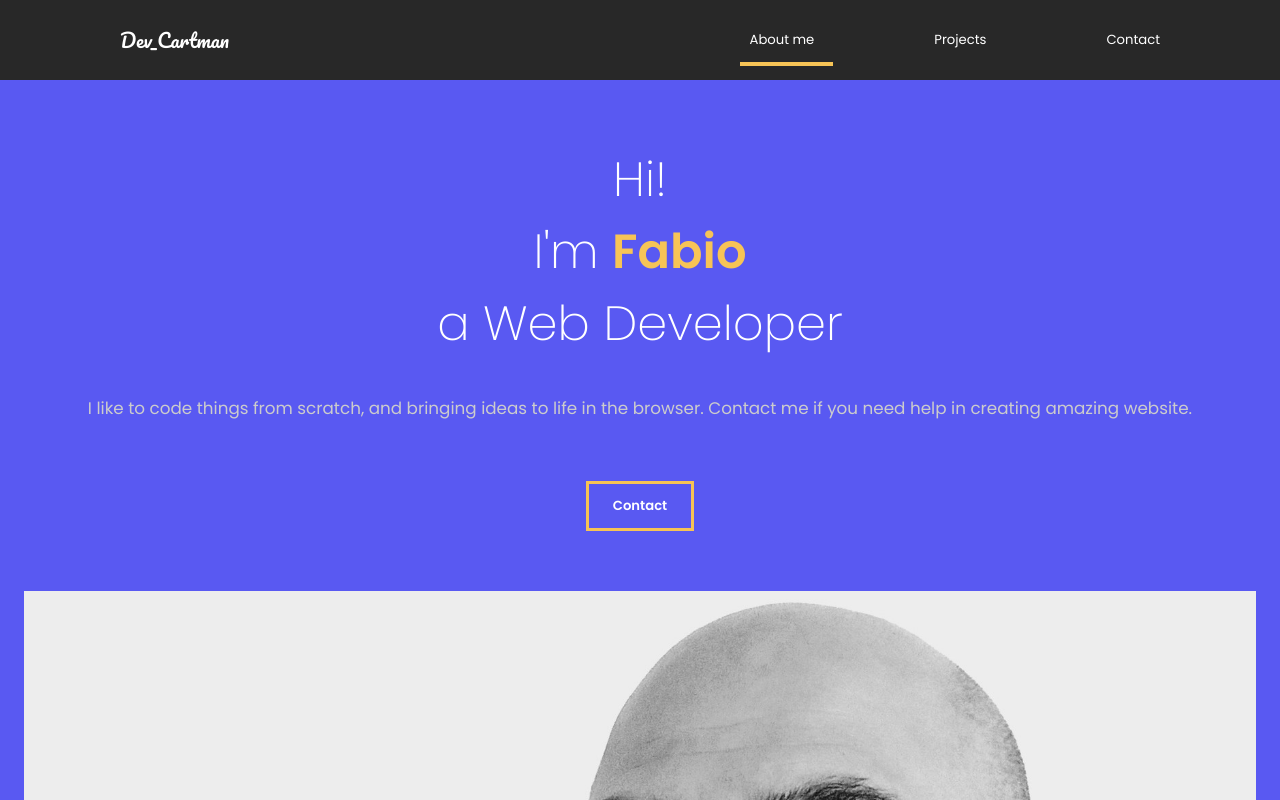
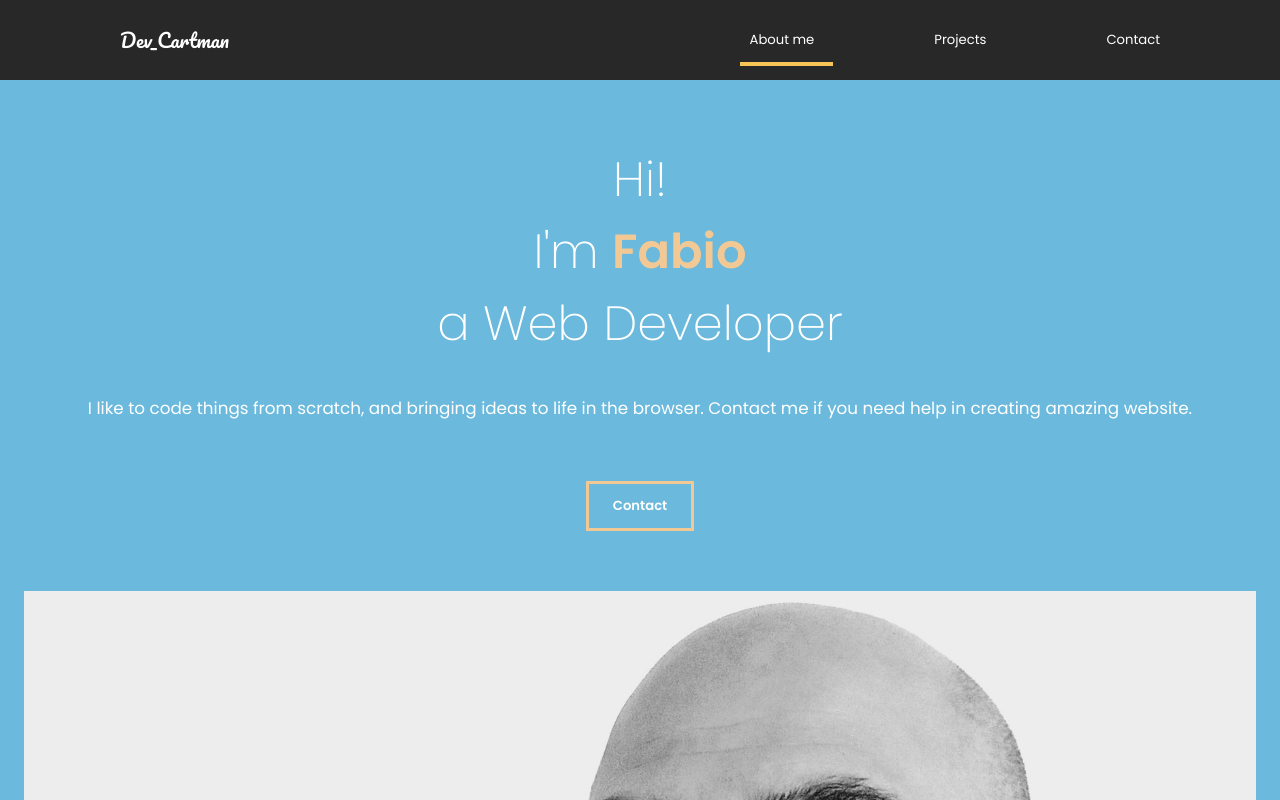
Before and after one commit to cartman1978/myportfolio, a React (Create React App) app: page / in a window 1280 px wide. Shown: the top 800 px of the page. Built offline with nearby package versions, Linux system fonts and the light colour scheme.

Commit message:
changed bg color

```diff
--- a/src/components/GlobalStyle.js
+++ b/src/components/GlobalStyle.js
@@ -9,7 +9,7 @@ const GlobalStyle = createGlobalStyle`
     }
 
     body {
-        background: #5959f2;
+        background: #6bb9dd;
         font-family: 'Poppins', sans-serif;
         overflow: hidden;
     }
@@ -29,12 +29,12 @@ const GlobalStyle = createGlobalStyle`
         cursor: pointer;
         padding: 1rem 2rem;
         background: transparent;
-        border: 3px solid #f7c456;
+        border: 3px solid #f2c994;
         color: white;
         transition: all 0.5s ease;
         font-family: 'Poppins', sans-serif;
         &:hover {
-            background-color: #f7c456;
+            background-color: #f2c994;
             color: white;
         }
 
@@ -63,11 +63,11 @@ const GlobalStyle = createGlobalStyle`
         }
         #span {
             font-weight: bold;
-            color:#f7c456;
+            color: #f2c994;
         }
         p {
             padding: 3rem 0rem;
-            color: #ccc;
+            color: #fff;
             font-size: 1.4rem;
             line-height: 150%;
         }
```
